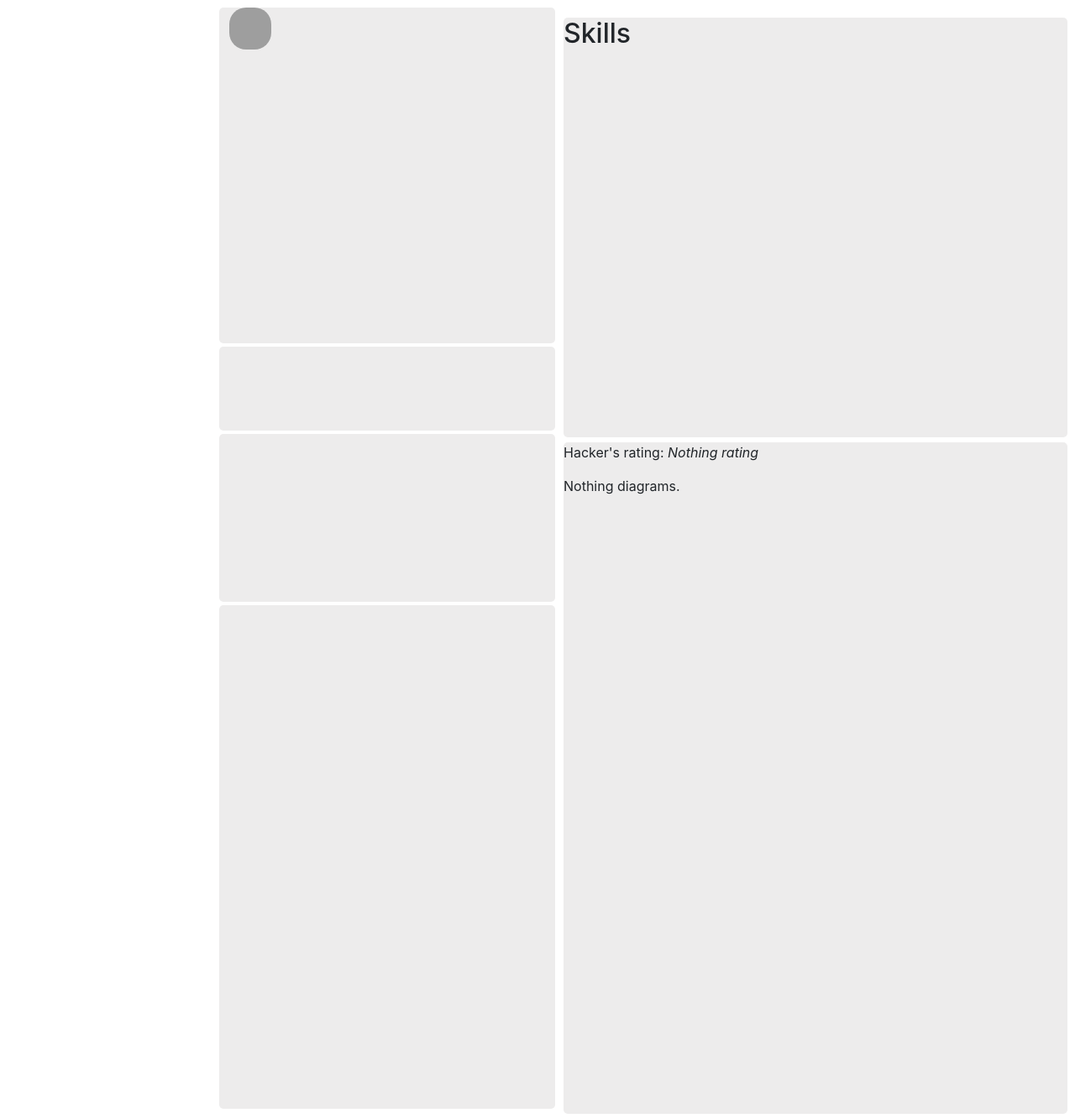
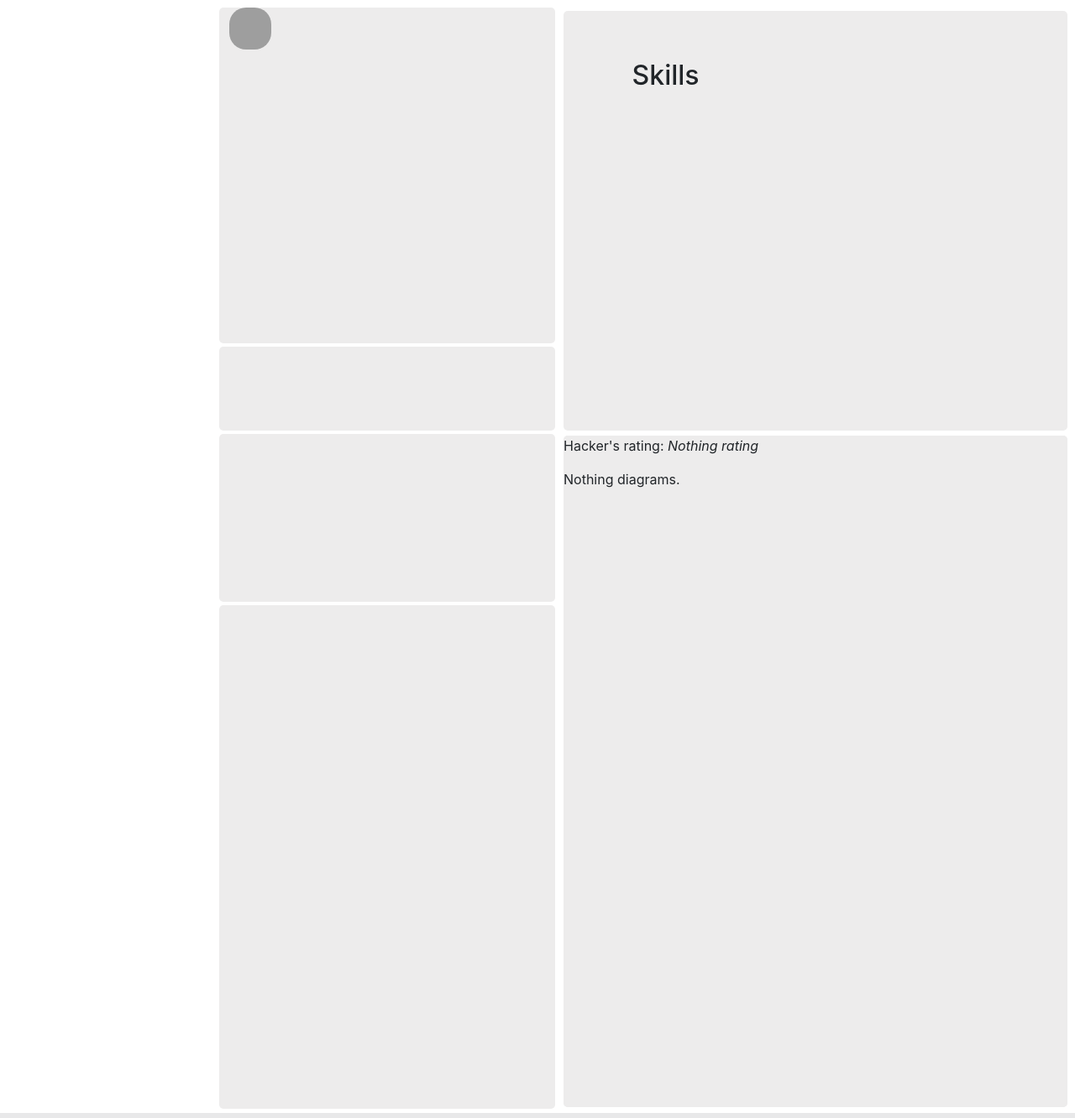
Before and after one commit to 5l1v3r1/HackMoscow, a Django app: page /user/4 in a window 1280 px wide. Shown: the part 100-1432 px from the top of the page at 84% size. Run offline with Django 3.2, Linux system fonts and the light colour scheme; data comes from the database, SQL or seed files in the repository; both versions use the stored data as it was after the commit; some libraries are stand-ins or nearby versions; grey boxes are pictures that could not be loaded.

Commit message:
Merge branch 'master' of https://github.com/AlexNerru/HackMoscow
# Conflicts:
#	HackMoscow/urls.py
#	db.sqlite3
#	media/dia6.jpg
#	server/forms.py
#	server/templates/profile.html
#	server/views.py

```diff
--- a/HackMoscow/urls.py
+++ b/HackMoscow/urls.py
@@ -16,7 +16,9 @@ Including another URLconf
 from django.contrib import admin
 from django.urls import path, include
 from django.conf.urls.static import static
-from server.views import team_info, create_team, hack_info, signup, signin, hackaton_list, new_hackathon, change_hackathon, add_user_to_hack, user_info, add_user_to_team, other_user, users_rating
+from server.views import team_info, create_team, hack_info, signup, signin, \
+	hackaton_list, new_hackathon, change_hackathon, add_user_to_hack,\
+	user_info, add_user_to_team, other_user, users_rating
 from ajax_select import urls as ajax_select_urls
 from . import settings
 
@@ -31,6 +33,7 @@ urlpatterns = [
 	path('user/<int:user_id>', other_user, name='other_user'),
 	path('rating', users_rating, name='rating'),
     path('new_hack/', new_hackathon),
+	path('', signin),
     path('hack_list/', hackaton_list, name='hack_list'),
     path('change_hack_info/<int:id>', change_hackathon),
 	path('hack_info/<int:hack_id>', hack_info, name='hack_info'),
--- a/server/templates/profile.html
+++ b/server/templates/profile.html
@@ -42,7 +42,11 @@
 							</div>
 
 							<div class="achievement ds-broad">
-
+                                <ul class="list-group">
+                                {% for achiev in user.achievement_set.all %}
+                                    <li class="list-group-item">{{ achiev.info }}</li>
+                                {% endfor %}
+                            </ul>
 							</div>
 
 							<div class="friends ds-broad">
@@ -56,13 +60,19 @@
 					</td>
 					<td width="100%" valign="top">
 						<div class="rightBoard">
-							<div class="userInfo ds-broad">
-                                <p>{{ user.name }} {{ user.surname }}</p>
-                                <h2>Skills</h2>
+							<div class="userInfo ds-broad" style="padding-left: 4%">
+                                <h1 style="padding-left: 30%">{{ user.name }} {{ user.surname }}</h1>
+                                <h2 style="padding: 10%;">Skills</h2>
+                                <ul class="list-group">
                                 {% for skill in skills %}
-                                    <p>{{ skill.name }}</p>
+                                    <li class="list-group-item">{{ skill.name }}</li>
                                 {% endfor %}
+                                </ul>
 							</div>
+                            <div class="levelInfo ds-broad">
+                                {%  if chart %}
+                                    <img src="/{{chart}}"/><br>
+                                {%  endif %}
                             <div class="levelInfo ds-broad">
                                 <p>Hacker's rating:
                                     {% if user_hack_rating > 0 %}
--- a/server/views.py
+++ b/server/views.py
@@ -8,7 +8,7 @@ from .models import Profile, Hackathon, Team, Skill, Tag, HackRateByUser
 from django.shortcuts import render, redirect, HttpResponse, get_object_or_404, HttpResponseRedirect
 
 from server.forms import SignUpForm, LoginForm, NewHackathonForm, ApplyToHack, ReviewForm
-from .models import Profile, Hackathon, Team, Skill, Tag, UserRating
+from .models import Profile, Hackathon, Team, Skill, Tag, UserRating, Achievement
 from django.shortcuts import render, redirect, HttpResponse, get_object_or_404, HttpResponseRedirect
 
 from server.forms import SignUpForm, LoginForm, NewHackathonForm, ApplyToHack, SkillSearch
@@ -25,15 +25,12 @@ def user_info(request):
 	if request.method == 'GET':
 		user = Profile.objects.get(user_id=request.user.id)
 		skills = user.skills.all()
-		user_hack_rating = get_user_rating(user)
-
-		try:
-			rate = UserRating.objects.get(user_id=user.id)
-			diagram = rate.diagram
-		except:
-			diagram = None
-		return render(request, 'profile.html', {'user': user, 'user_hack_rating': user_hack_rating, 'skills': skills, 'chart': diagram})
-
+		user_hack_rating = 0
+		rate = UserRating.objects.get(user_id=user.id)
+		achievs = user.achievement_set.all()
+		diagram = rate.diagram
+		return render(request, 'profile.html',
+					  {'user': user, 'user_hack_rating': user_hack_rating, 'skills': skills, 'chart': diagram})
 
 # other user page
 def other_user(request, user_id):
@@ -49,28 +46,36 @@ def other_user(request, user_id):
 			diagram = None
 		return render(request, 'profile.html', {'user': user, 'user_hack_rating': user_hack_rating, 'skills': skills, 'chart': diagram})
 
+# users rating
+def users_rating(request):
+	if request.method == 'GET':
+		users_list = list(Profile.objects.all()) #TODO: нормально сделать
+		users_list.sort(key=get_user_rating, reverse=True)
+		return render(request, 'user_rating.html', {'users': users_list})
 
 
 @login_required
 # region Team
 def team_info(request, team_id):
-    '''provides information for team info page'''
-    if request.method == 'POST':
-        skills = request.POST.get('skills')
-        skill = Skill.objects.get(id=int(skills))
-        candidates = skill.profile_set.all().exclude(user_id=request.user.id)[:5]
-    team = Team.objects.all().filter(id=team_id).first()
-    if team != None:
-        users = [user for user in team.users.all()]
-        form = SkillSearch()
-        if request.method == 'POST':
-            skills = request.POST.get('skills')
-            skill = Skill.objects.get(id=int(skills))
-            candidates = skill.profile_set.all().exclude(user_id=request.user.id)[:5]
-            return render(request, 'team_info.html', {'team': team, 'users': users, 'form':form, 'candidates':candidates})
-        return render(request, 'team_info.html', {'team': team, 'users': users, 'form':form})
-    else:
-        return HttpResponse("403")
+	'''provides information for team info page'''
+	if request.method == 'POST':
+		skills = request.POST.get('skills')
+		skill = Skill.objects.get(id=int(skills))
+		candidates = skill.profile_set.all().exclude(user_id=request.user.id)[:5]
+	team = Team.objects.all().filter(id=team_id).first()
+	if team != None:
+		users = [user for user in team.users.all()]
+		form = SkillSearch()
+		if request.method == 'POST':
+			skills = request.POST.get('skills')
+			skill = Skill.objects.get(id=int(skills))
+			candidates = skill.profile_set.all().exclude(user_id=request.user.id)[:5]
+			return render(request, 'team_info.html',
+						  {'team': team, 'users': users, 'form': form, 'candidates': candidates})
+		return render(request, 'team_info.html', {'team': team, 'users': users, 'form': form})
+	else:
+		return HttpResponse("403")
+
 
 
 @login_required
@@ -158,23 +163,23 @@ def signin(request):
 
 @login_required
 def new_hackathon(request):
-    if request.method == 'POST':
-        form = NewHackathonForm(request.POST)
-        if form.is_valid():
-            hackathon = form.save()
-            hackathon.refresh_from_db()
-            hackathon.save()
-            tags = request.POST.getlist('tags')
-            tags = tags[0].split('|')
-            if len(tags) != 2:
-                for i in tags:
-                    if i.isdigit():
-                        tag = Tag.objects.get(id=int(i))
-                        hackathon.tags.add(tag)
-            return redirect('hack_list')
-    else:
-        form = NewHackathonForm()
-    return render(request, 'new_hackathon.html', {'form': form})
+	if request.method == 'POST':
+		form = NewHackathonForm(request.POST)
+		if form.is_valid():
+			hackathon = form.save()
+			hackathon.refresh_from_db()
+			hackathon.save()
+			tags = request.POST.getlist('tags')
+			tags = tags[0].split('|')
+			if len(tags) != 2:
+				for i in tags:
+					if i.isdigit():
+						tag = Tag.objects.get(id=int(i))
+						hackathon.tags.add(tag)
+			return redirect('hack_list')
+	else:
+		form = NewHackathonForm()
+	return render(request, 'new_hackathon.html', {'form': form})
 
 
 @login_required
@@ -241,14 +246,13 @@ def hack_info(request, hack_id):
 		form = ReviewForm(request.POST)
 		if form.is_valid():
 			rate = form.save(commit=False)
-			rate.user= Profile.objects.get(id=user.id)
+			rate.user = Profile.objects.get(id=user.id)
 			rate.hack = hack
 			rate.save()
 
 			return redirect('hack_info', hack_id=hack_id)
 	else:
 		form = ReviewForm()
-
 
 	return render(request, 'hack_info.html', {'hack': hack,
 											  'user_id': user.id,
@@ -260,7 +264,6 @@ def hack_info(request, hack_id):
 											  'has_rate': rate is not None,
 											  'rate': rate,
 											  'rating': rating})
-
 
 
 # adds user to hackathon
@@ -280,11 +283,3 @@ def add_user_to_team(request, team_id, user_id):
 		return redirect('teams', hack_id=team_id)
 	else:
 		return redirect('teams', hack_id=team_id)
-
-
-# users rating
-def users_rating(request):
-	if request.method == 'GET':
-		users_list = list(Profile.objects.all()) #TODO: нормально сделать
-		users_list.sort(key=get_user_rating, reverse=True)
-		return render(request, 'user_rating.html', {'users': users_list})
```
Also changed, not shown: db.sqlite3.
